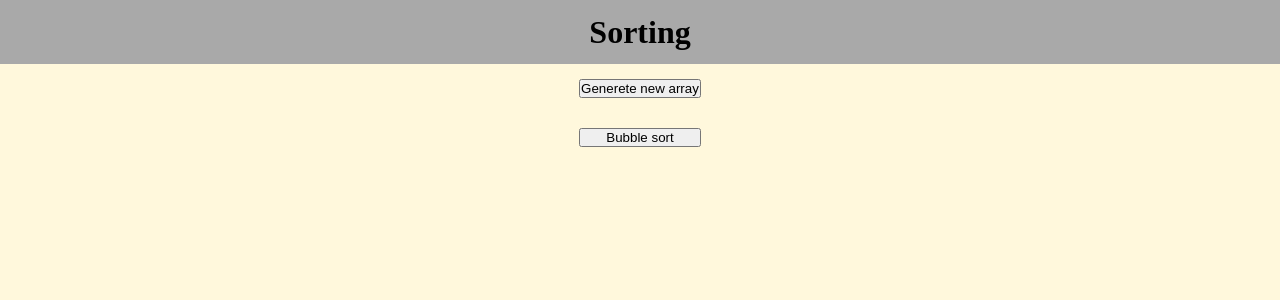
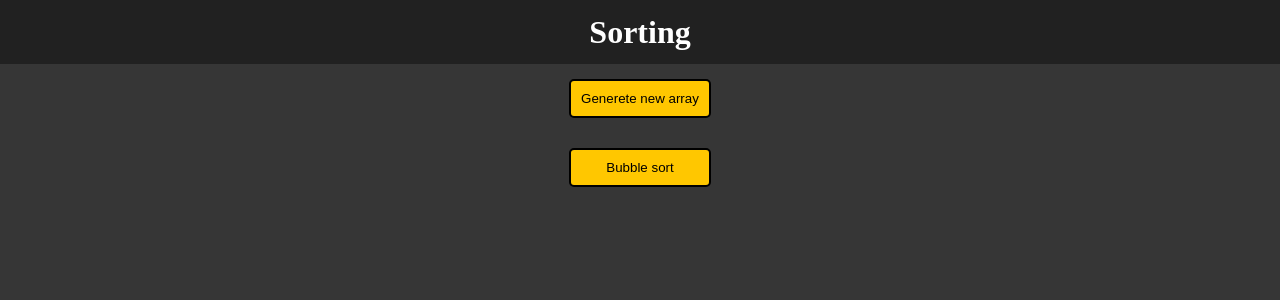
Before and after one commit to tezcanTunahan/sorting, a React (Create React App) app: page / in a window 1280 px wide. Shown: the top 300 px of the page. Built offline with nearby package versions, Linux system fonts and the light colour scheme.

Commit message:
last update for 10/0/2021

```diff
--- a/src/app.css
+++ b/src/app.css
@@ -1,9 +1,9 @@
-*{
-    padding: 0;
-    margin: 0;
-    box-sizing: border-box;
+* {
+  padding: 0;
+  margin: 0;
+  box-sizing: border-box;
 }
-.app-container{
-    height: 100vh;
-    background-color: cornsilk;
+.app-container {
+  height: 100vh;
+  background-color: #363636;
 }
--- a/src/components/Nav/nav.css
+++ b/src/components/Nav/nav.css
@@ -1,7 +1,8 @@
 .nav-container {
   width: 100vw;
   height: 8vh;
-  background-color: darkgray;
+  background-color: #212121;
+  color: #ffffff;
   display: flex;
   flex-direction: row;
   align-items: center;
--- a/src/components/SortingVisualizer/SortingVisualizer.jsx
+++ b/src/components/SortingVisualizer/SortingVisualizer.jsx
@@ -9,7 +9,7 @@ function SortingVisualizer() {
   function resetArray() {
     let tempArr = [];
     setArray([]);
-    for (let i = 0; i < 50; i++) {
+    for (let i = 0; i < 35; i++) {
       tempArr.push(randomIntFromInterval(5, 400));
     }
     setArray(tempArr);
@@ -25,7 +25,7 @@ function SortingVisualizer() {
           setCurrentIndex(j);
           setCurrentIndexTwo(j + 1);
         }
-        await sleep(10);
+        await sleep(30);
       }
     }
   }
--- a/src/components/SortingVisualizer/sortingVisualizer.css
+++ b/src/components/SortingVisualizer/sortingVisualizer.css
@@ -12,8 +12,8 @@
 .array-bar {
   width: 10px;
   height: 40px;
-  background-color: blueviolet;
-  margin: 0px 1px 0px 1px;
+  background-color: #bbbaba;
+  margin: 2px;
 }
 .btn-container {
   display: flex;
@@ -21,13 +21,17 @@
   justify-content: center;
 }
 .color {
-  background-color: black;
+  background-color: #ffc700;
 }
 
 button {
+  background-color: #ffc700;
+  padding: 10px;
+  border: 2px solid black;
+  border-radius: 5px;
+  cursor: pointer;
   margin: 15px;
 }
-
 @media screen and (max-width: 650px) {
   .array-bar {
     width: 5px;
```
Also changed, not shown: src/components/helpers/algorithms.js (deleted, +0 -13 lines).
